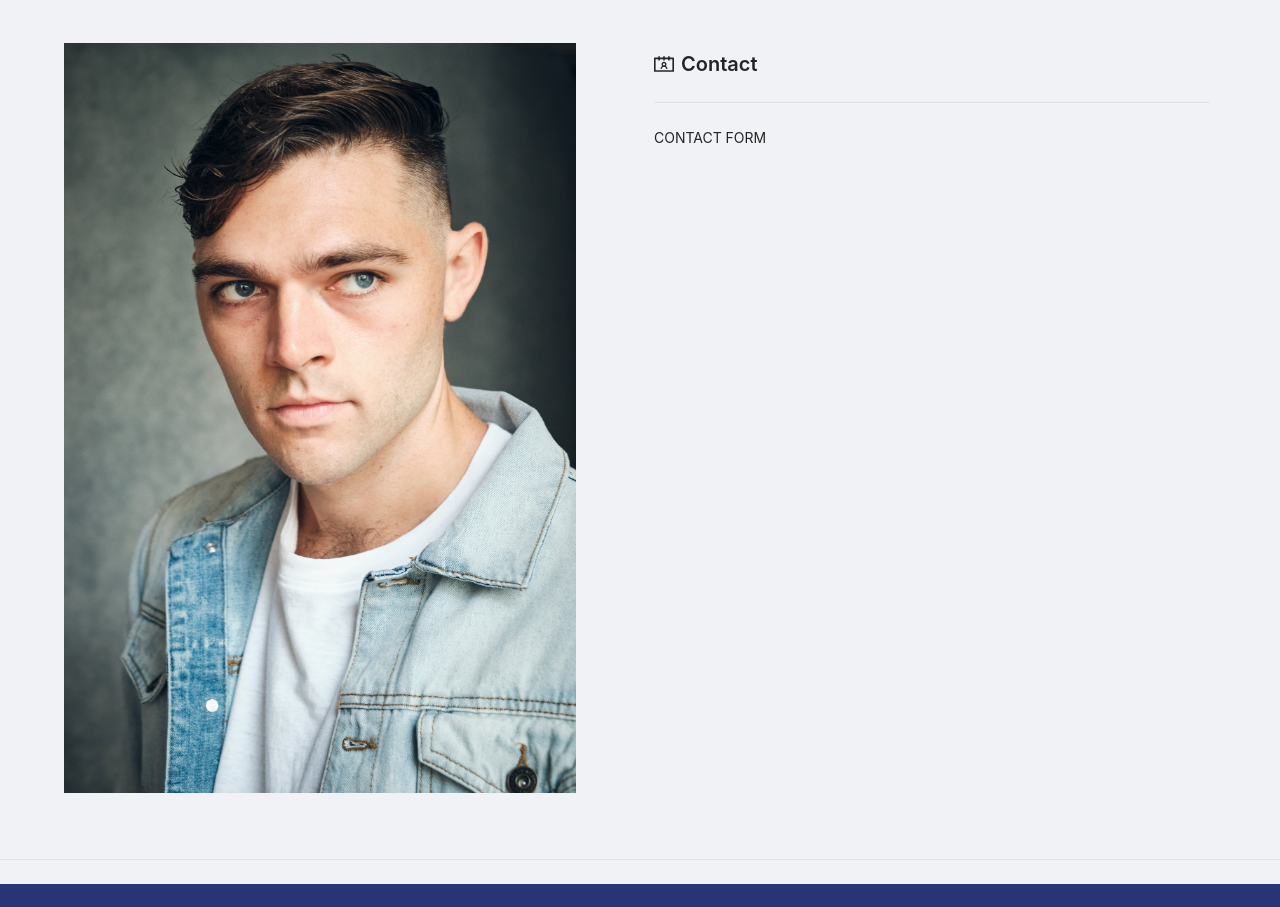
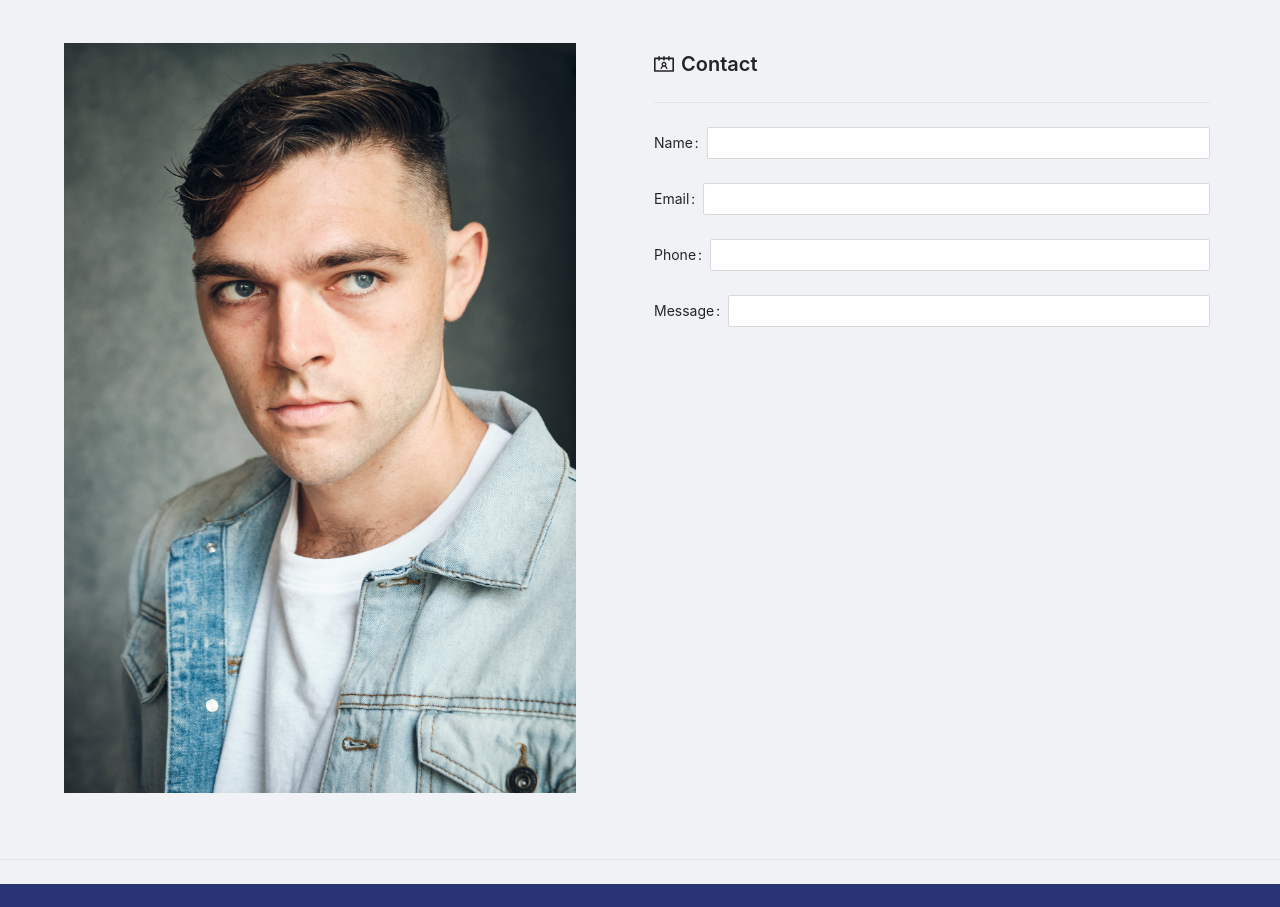
Before and after one commit to sbronicki/generic-portfolio-components, a React (Create React App) app: page / in a window 1280 px wide. Shown: the part 2700-3607 px from the top of the page. Built offline with nearby package versions, Linux system fonts and the light colour scheme.

Commit message:
some form stuff

```diff
--- a/src/Components/Contact/index.tsx
+++ b/src/Components/Contact/index.tsx
@@ -1,3 +1,4 @@
+import { Form, Input } from "antd";
 import React from "react";
 
 import Section from "../Section";
@@ -30,5 +31,15 @@ interface FormProps {
   fields: string[];
 }
 const ContactForm = ({ fields }: FormProps) => {
-  return <>CONTACT FORM</>;
+  return (
+    <Form>
+      {fields.map((field, i) => {
+        return (
+          <Form.Item name={["contact", field]} label={field} key={field}>
+            <Input />
+          </Form.Item>
+        );
+      })}
+    </Form>
+  );
 };
```
